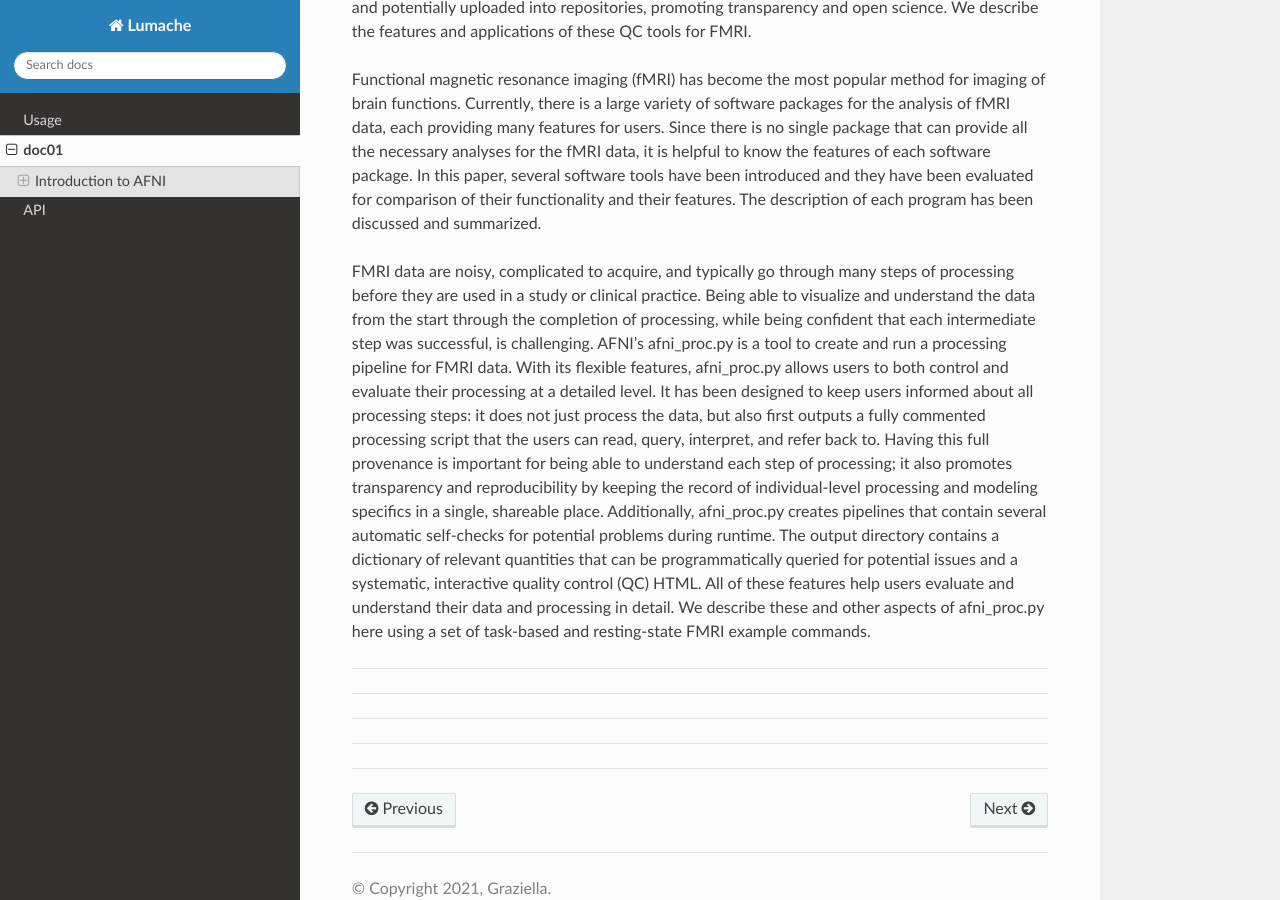
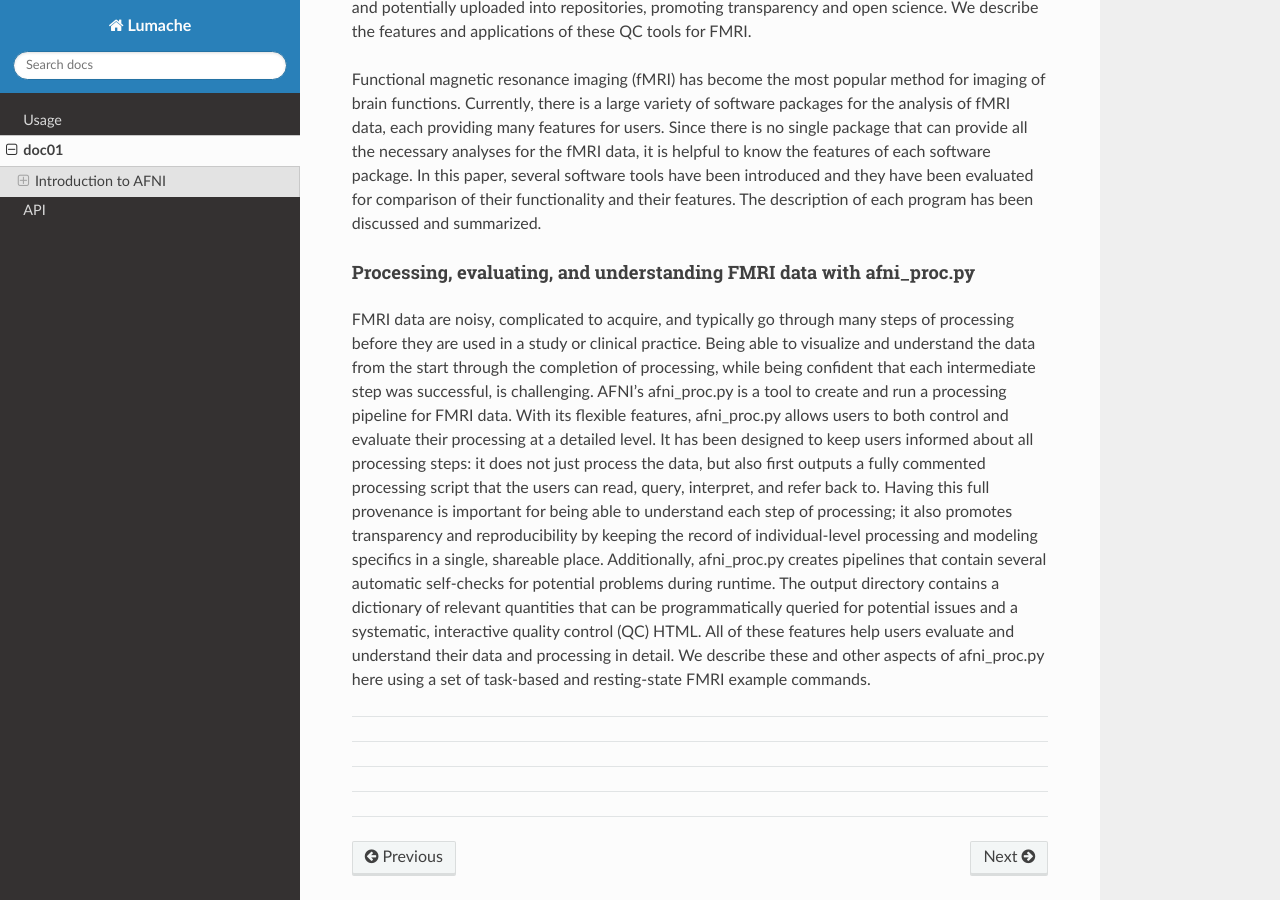
Before and after one commit to matecom57/santosg57-afni, a Sphinx documentation site: the page built from docs/source/doc01.rst, in a window 1280 px wide and 900 px high, scrolled down 4931 px. Built offline with Sphinx 7.4.7 and the Read the Docs theme 3.1.0, drawn with Linux system fonts in a browser that asks for light colours.

Commit message:
Test comité

```diff
--- a/docs/source/doc01.rst
+++ b/docs/source/doc01.rst
@@ -193,7 +193,10 @@ helpful to know the features of each software package. In this paper, several so
 they have been evaluated for comparison of their functionality and their features. The description of each program has
 been discussed and summarized.
 
- ------------------------------------
+
+Processing, evaluating, and understanding FMRI data with afni_proc.py
+------------------------------------
+
 
 FMRI data are noisy, complicated to acquire, and typically go through many steps of processing before they are used in
 a study or clinical practice. Being able to visualize and understand the data from the start through the completion of
```
